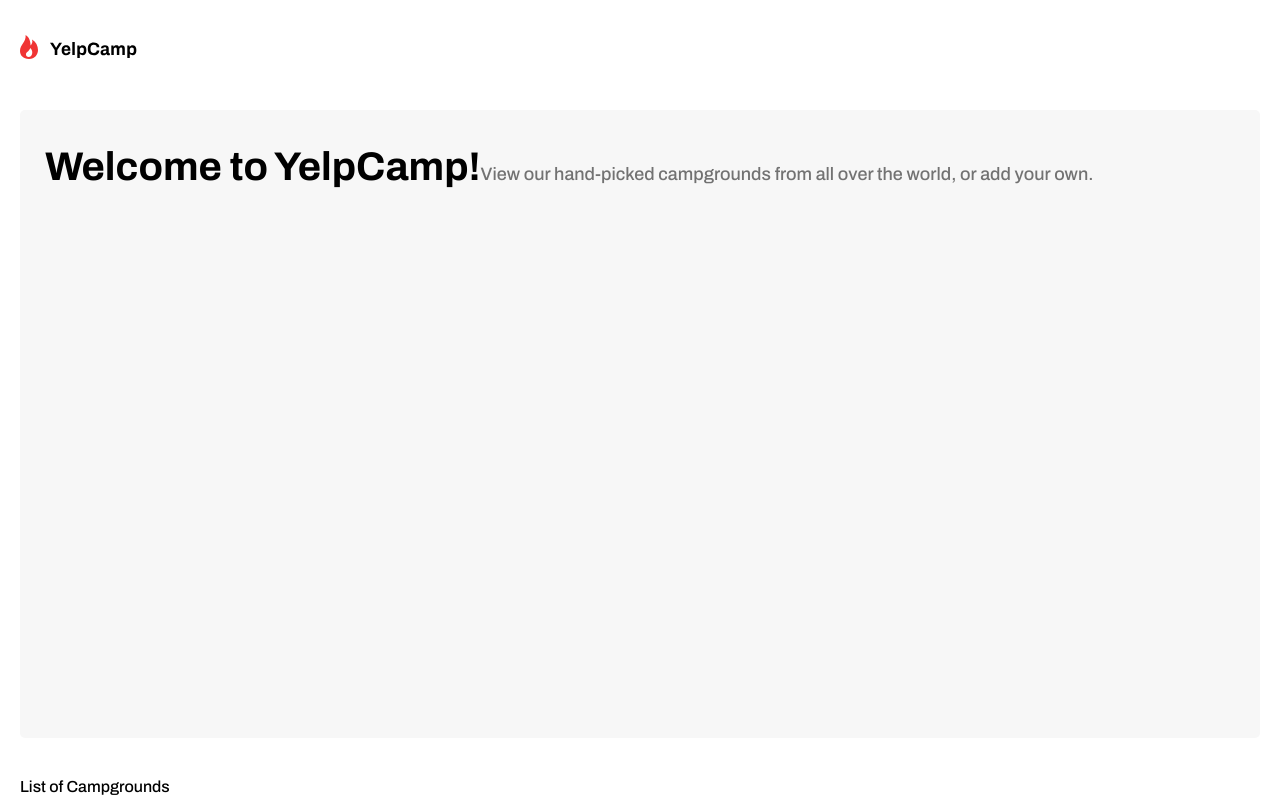
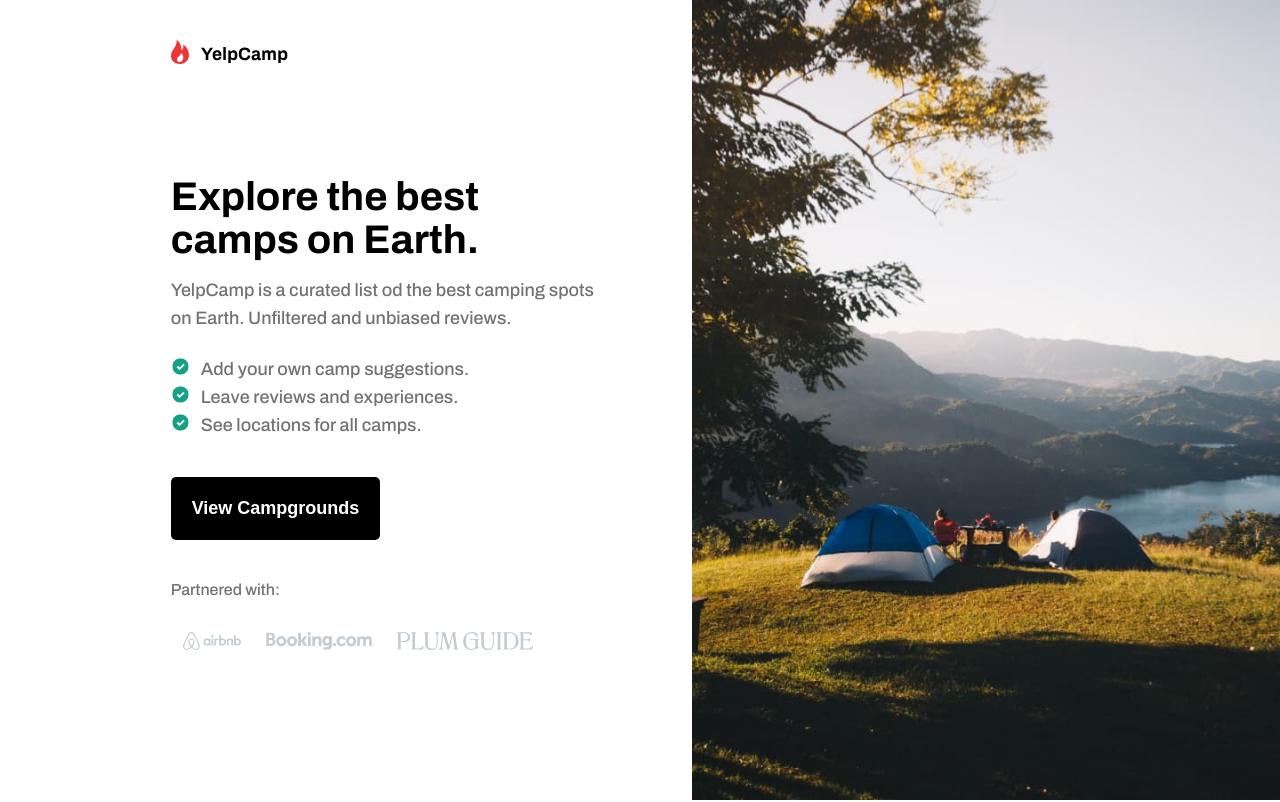
Before and after one commit to GHLFernandes/yelp-camp, a React (Create React App) app: page / in a window 1280 px wide. Shown: the top 802 px of the page. Built offline with nearby package versions, Linux system fonts and the light colour scheme.

Commit message:
feat: Router Inclusion

```diff
--- a/src/components/Footer/index.tsx
+++ b/src/components/Footer/index.tsx
@@ -1,6 +1,7 @@
 import React, { ReactElement, memo } from 'react'
 import styled from 'styled-components'
 import Logo from '../Logo'
+import { useLocation } from 'react-router-dom'
 
 const StyledFooter = memo(styled.section`
     background: white;
@@ -8,11 +9,16 @@ const StyledFooter = memo(styled.section`
     padding: 50px 20px;
     width: 100%;
 
+    &.hide_footer{
+      display: none;
+    }
 `)
 
 const Footer = (): ReactElement => {
+  const { pathname } = useLocation()
+
   return (
-    <StyledFooter>
+    <StyledFooter className={pathname === '/' ? 'hide_footer' : ''}>
       <Logo />
     </StyledFooter>)
 }
--- a/src/components/NavigationBar/Burguer.tsx
+++ b/src/components/NavigationBar/Burguer.tsx
@@ -12,6 +12,10 @@ const StyledDiv = memo(styled.div`
     justify-content: space-around;
     flex-flow: column nowrap;
     z-index: 20;
+
+    &.hide_navbar{
+      display:none;
+    }
 `)
 
 const StyledBurger = memo(styled.div<Props>`
@@ -61,14 +65,15 @@ const StyledBurger = memo(styled.div<Props>`
 
 const Burguer = (): ReactElement => {
   const [open, setOpen] = useState(false)
-  //  const { pathname } = useLocation()
+  const { pathname } = useLocation()
 
-  //   useEffect(() => {
-  //     setOpen(false)
-  //   }, [pathname])
+  useEffect(() => {
+    setOpen(false)
+    console.log(pathname)
+  }, [pathname])
 
   return (
-    <StyledDiv>
+    <StyledDiv className={pathname === '/' ? 'hide_navbar' : ''}>
       <StyledBurger open={open} onClick={() => setOpen(!open)}>
         <div />
         <div />
--- a/src/components/NavigationBar/index.tsx
+++ b/src/components/NavigationBar/index.tsx
@@ -1,8 +1,10 @@
+/* eslint-disable @typescript-eslint/strict-boolean-expressions */
 import React, { ReactElement, memo, useEffect, useState } from 'react'
 // import Logo from '../Logo'
 import styled from 'styled-components'
 import Logo from '../Logo'
 import Burguer from './Burguer'
+import { useLocation } from 'react-router-dom'
 
 const Nav = memo(styled.nav`
 	position: sticky;
@@ -24,10 +26,15 @@ const Nav = memo(styled.nav`
 		margin-top: 25px;
 
 	}
+
+  &.hide_navbar{
+    display: none;
+  }
 `)
 
 const NavBar = (): ReactElement => {
   const [offset, setOffset] = useState(0)
+  const { pathname } = useLocation()
 
   useEffect(() => {
     const onScroll = (): void => setOffset(window.pageYOffset)
@@ -38,7 +45,7 @@ const NavBar = (): ReactElement => {
   }, [])
 
   return (
-    <Nav className={offset > 0 ? 'fixed' : ''}>
+    <Nav className={` ${(offset > 0 && pathname !== '/' ? 'fixed' : '')} ${(pathname === '/' ? 'hide_navbar' : '')}` }>
       <div className='logo'>
         <Logo />
       </div>
--- a/src/index.tsx
+++ b/src/index.tsx
@@ -1,15 +1,13 @@
 import React from 'react'
 import ReactDOM from 'react-dom/client'
+import Router from './routes'
 import './index.css'
-import App from './App'
-import LandingPage from './pages/LandingPage'
-import SearchPage from './pages/SearchPage'
 
 const root = ReactDOM.createRoot(
   document.getElementById('root') as HTMLElement
 )
 root.render(
   <React.StrictMode>
-    <SearchPage />
+    <Router />
   </React.StrictMode>
 )
--- a/src/pages/LandingPage/index.tsx
+++ b/src/pages/LandingPage/index.tsx
@@ -8,6 +8,7 @@ import Button from '../../components/Button'
 import img from './img/HeroImage.jpg'
 import imgMobile from './img/HeroImageTabletMobile.jpg'
 import Checkmark from './img/Checkmark.svg'
+import { Link } from 'react-router-dom'
 
 const StyledLandingPage = memo(styled.div`
   @media (min-width: 720px) {
@@ -46,11 +47,21 @@ const InfoCamp = memo(styled.div`
     margin-right: 10px;
   }
 
+  .logo{
+    position: absolute;
+    top: 20px;
+  }
+
   @media (min-width: 1020px) {
     display: grid;
     grid-column: 2 / span 4;
     width: 100%;
     padding: 20px 15%;
+
+    .logo{
+      position: relative;
+      top: 20px;
+    }
   }
 `)
 
@@ -95,7 +106,9 @@ const LandingPage = (): ReactElement => {
       <ContainerLP >
         <ImgCamp />
         <InfoCamp>
-          <Logo />
+          <div className='logo'>
+            <Logo />
+          </div>
           <div>
             <Title>Explore the best camps on Earth.</Title>
             <Description>YelpCamp is a curated list od the best camping spots on Earth. Unfiltered and unbiased reviews.</Description>
@@ -104,7 +117,9 @@ const LandingPage = (): ReactElement => {
               <li>Leave reviews and experiences.</li>
               <li>See locations for all camps.</li>
             </Ul>
-            <Button>View Campgrounds</Button>
+            <Link to='/home'>
+              <Button>View Campgrounds</Button>
+            </Link>
             <Partenered />
           </div>
         </InfoCamp>
--- a/src/pages/SearchPage/index.tsx
+++ b/src/pages/SearchPage/index.tsx
@@ -1,13 +1,10 @@
 import React, { ReactElement, memo } from 'react'
 import styled from 'styled-components'
-import NavigationBar from '../../components/NavigationBar'
 import Title from '../../components/Title'
 import Description from '../../components/Description'
-import Footer from '../../components/Footer'
 
 const StyledSearchPage = memo(styled.div`
   display: grid;
-  grid-template-rows: auto 1fr auto;
 `)
 
 const Main = memo(styled.div`
@@ -29,7 +26,6 @@ const Campgrounds = memo(styled.div`
 const SearchPage = (): ReactElement => {
   return (
     <StyledSearchPage>
-      <NavigationBar />
       <Main>
         <MainHeader id="main__header">
           <Title>Welcome to YelpCamp!</Title>
@@ -39,7 +35,6 @@ const SearchPage = (): ReactElement => {
           List of Campgrounds
         </Campgrounds>
       </Main>
-      <Footer />
     </StyledSearchPage>
   )
 }
--- /dev/null
+++ b/src/routes.tsx
@@ -0,0 +1,26 @@
+import React, { ReactElement, lazy, Suspense } from 'react'
+import { BrowserRouter as Router, Routes, Route } from 'react-router-dom'
+import NavigationBar from './components/NavigationBar'
+import Footer from './components/Footer'
+
+const LandingPage = lazy(async () => await import('./pages/LandingPage'))
+const SearchPage = lazy(async () => await import('./pages/SearchPage'))
+
+const AppRouter = (): ReactElement => {
+  return (
+    <main className='container'>
+      <Router>
+        <NavigationBar />
+        <Suspense fallback={<p> Carregando...</p>}>
+          <Routes>
+            <Route index element={<LandingPage />} />
+            <Route path='home' element={<SearchPage />} />
+          </Routes>
+        </Suspense>
+        <Footer />
+      </Router>
+    </main>
+  )
+}
+
+export default AppRouter
```
